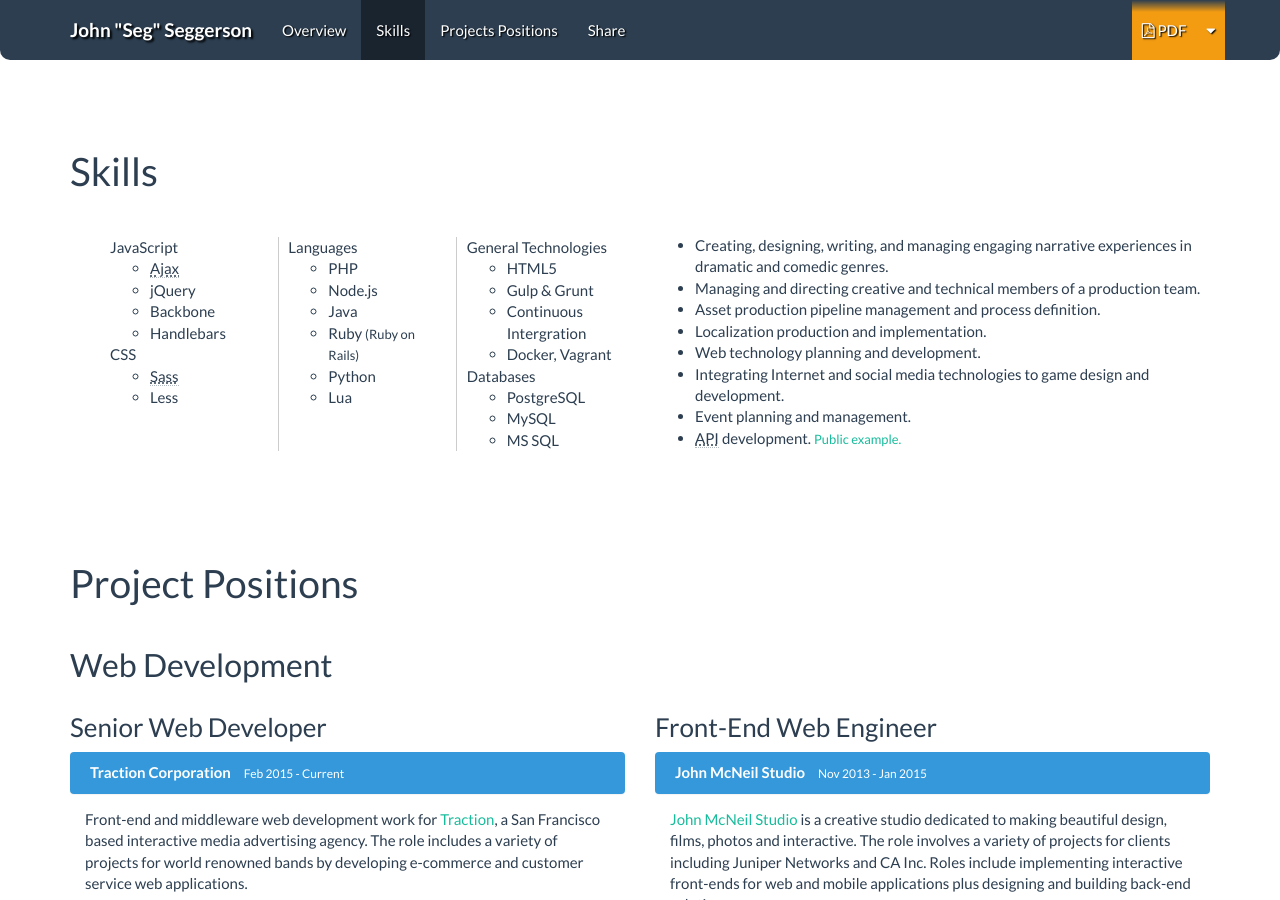
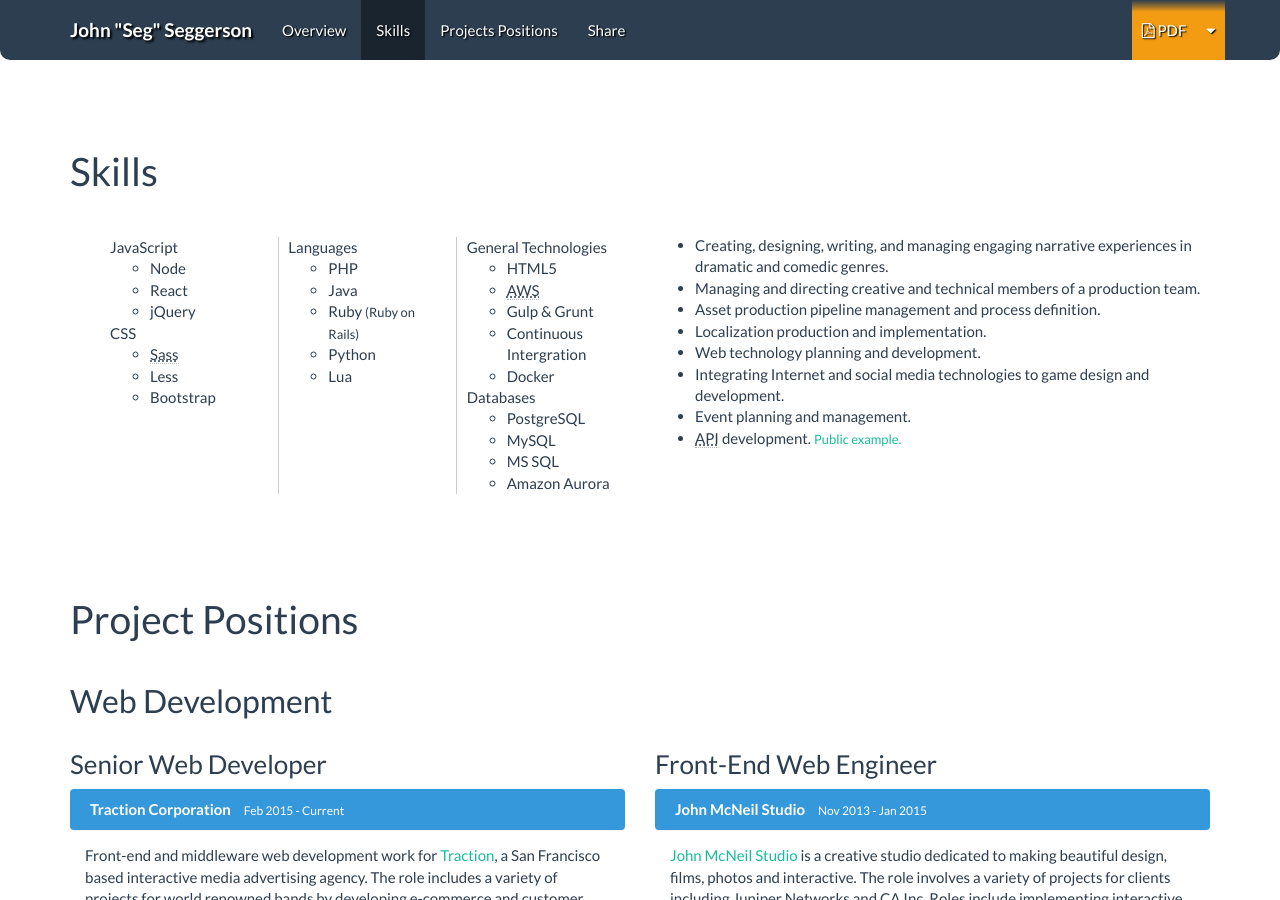
Before and after one commit to TheSeg/theseg.github.io, a Jekyll site: the page built from index.html, in a window 1280 px wide and 900 px high, scrolled down 1110 px. Built offline with Jekyll 4.4.1, drawn with Linux system fonts in a browser that asks for light colours; nearby versions of some CDN libraries; Markdown is read by kramdown in place of the engine named in the settings.

Commit message:
Minor update to skills list.

```diff
--- a/_includes/content/skills.html
+++ b/_includes/content/skills.html
@@ -3,22 +3,21 @@
       <ul class="list_col">
         <li>JavaScript
           <ul>
-            <li><abbr title="Asynchronous JavaScript and XML">Ajax</abbr></li>
+            <li>Node</li>
+            <li>React</li>
             <li>jQuery</li>
-            <li>Backbone</li>
-            <li>Handlebars</li>
           </ul>
         </li>
         <li>CSS
           <ul>
             <li><abbr title="Syntactically Awesome Style Sheets">Sass</abbr></li>
             <li>Less</li>
+            <li>Bootstrap</li>
           </ul>
         </li>
         <li>Languages
           <ul>
             <li>PHP</li>
-            <li>Node.js</li>
             <li>Java</li>
             <li>Ruby <small>(Ruby on Rails)</small></li>
             <li>Python</li>
@@ -28,9 +27,10 @@
         <li>General Technologies
           <ul>
             <li>HTML5</li>
+            <li><abbr title="Amazon Web Services">AWS</abbr></li>
             <li>Gulp &amp; Grunt</li>
             <li>Continuous Intergration</li>
-            <li>Docker, Vagrant</li>
+            <li>Docker</li>
           </ul>
         </li>
         <li>Databases
@@ -38,6 +38,7 @@
             <li>PostgreSQL</li>
             <li>MySQL</li>
             <li>MS SQL</li>
+            <li>Amazon Aurora</li>
           </ul>
         </li>
       </ul>
```
